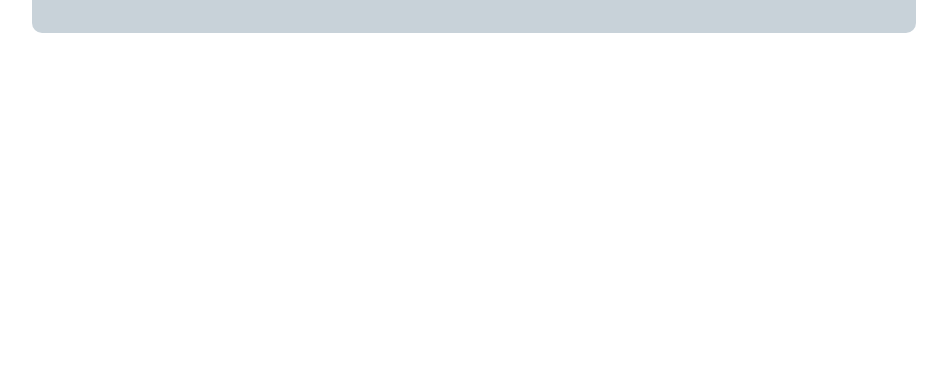
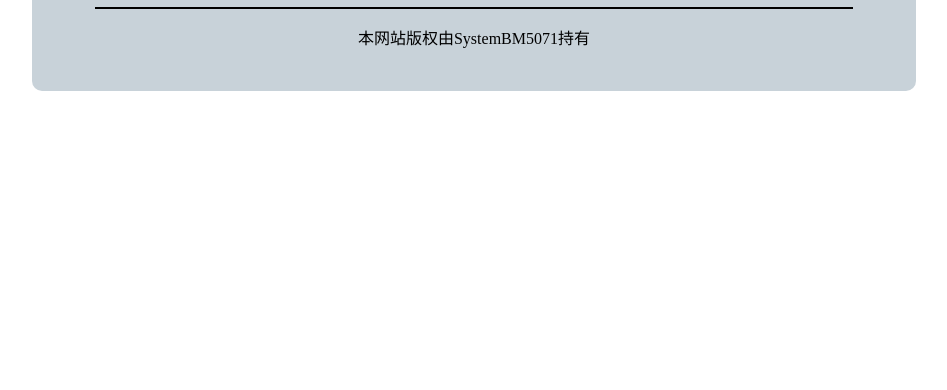
Before and after one commit to sysbm5071/wz, a plain HTML site: page index.html in a window 1280 px wide. Shown: the part 410-800 px from the top of the page, without its empty margins (166-1113 px from the left). Drawn offline with Linux system fonts and the light colour scheme.

Commit message:
Update index.html 版权

```diff
--- a/index.html
+++ b/index.html
@@ -37,6 +37,8 @@
         <hr color="black" size="2">
         <a href="https://sysbm5071.github.io/wz/1.html"><p><i>网站是如何搭建起来的</i></p></a>
         <h1>别的还没写呢，你先别急，虽然我知道你很急，但是你先别急</h1>
+        <hr color="black" size="2">
+        <p align="center">本网站版权由SystemBM5071持有</p>
 
 
 
```
